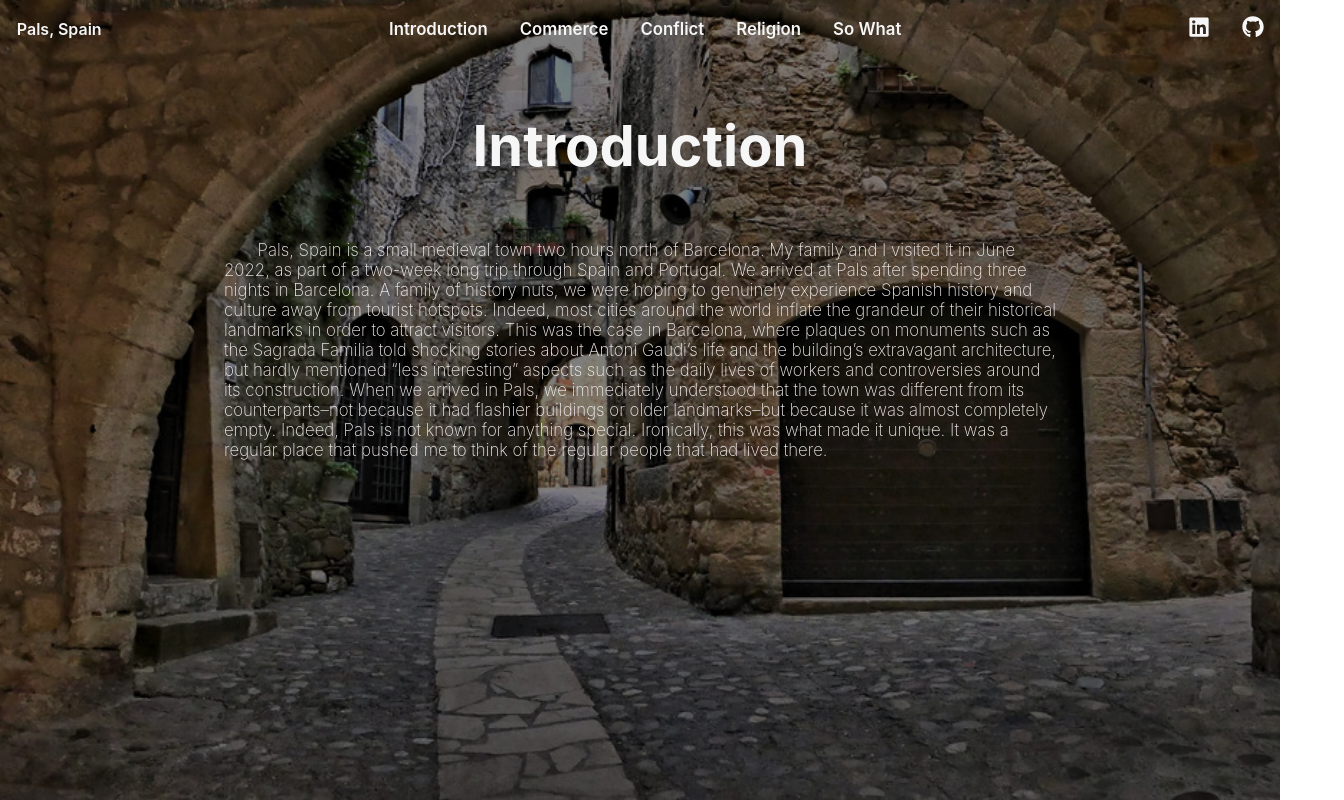
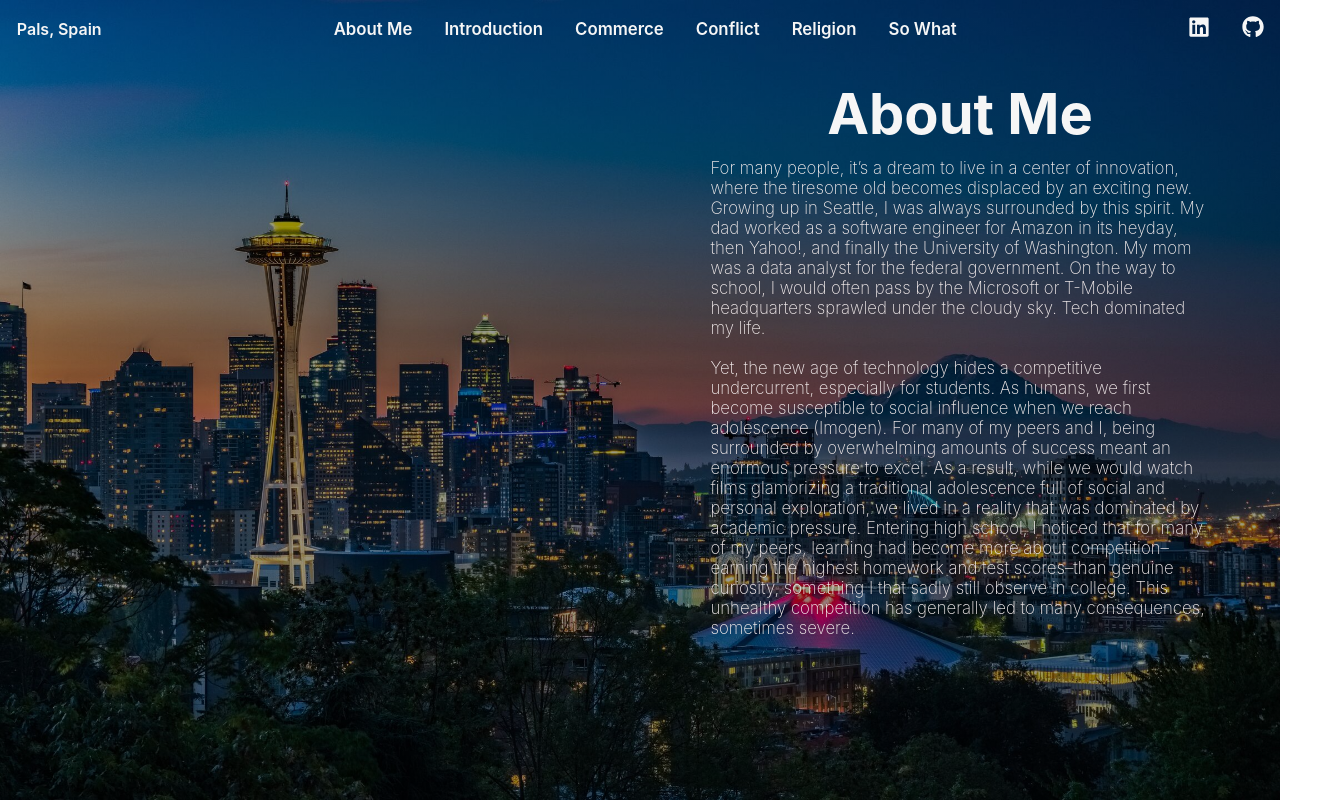
Before and after one commit to Skipppyyy/autogeography-react, a React (Create React App) app: page / in a window 1280 px wide. Shown: the top 800 px of the page, 1344 px wide, since content can reach past the window. Built offline with nearby package versions, Linux system fonts and the light colour scheme.

Commit message:
initial site done

```diff
--- a/src/App.js
+++ b/src/App.js
@@ -5,16 +5,20 @@ import Religion from './components/religion/Religion';
 import Commerce from './components/commerce/Commerce';
 import Conflict from './components/conflict/Conflict';
 import SoWhat from './components/sowhat/SoWhat';
+import Me from './components/misc/Me';
+import Bib from './components/misc/Bib';
 
 function App() {
   return (
     <div>
       <Navbar/>
+      <Me/>
       <Introduction/>
       <Commerce/>
       <Conflict/>
       <Religion/>
       <SoWhat/>
+      <Bib/>
     </div>
 
   );
--- /dev/null
+++ b/src/components/misc/Bib.jsx
@@ -0,0 +1,28 @@
+import React from 'react';
+import './bibstyles.css';
+
+export default function Bib() {
+    return (
+        <div className="bib">
+            <div className="container">
+                <div className="top">
+                    <h1>Works Cited</h1>
+                </div>
+
+                <div className="textbody">
+                    <h3>Davis, Robert C. “Counting European Slaves on the Barbary Coast.” Past & Present, no. 172, 2001, pp. 87–124.   </h3>
+                    <br></br>
+                    <h3>Hernando, Máximo Diago. “Cloth Trade in the Iberian Kingdoms during the Late Middle Ages.” Textiles of Medieval Iberia: Cloth and Clothing in a Multi-Cultural Context, edited by GALE R. OWEN-CROCKER et al., Boydell & Brewer, 2022, pp. 69–92. </h3>
+                    <br></br>
+                    <h3>Imogen Large, et al. "Developmental trajectory of social influence integration into perceptual decisions in children". Proceedings of the National Academy of Sciences 116. 7, 2019, pp. 2713-2722.</h3>
+                    <br></br>
+                    <h3>Mark, Joshua J. “The Medieval Church.” World History Encyclopedia, Https://Www.worldhistory.org#Organization, 4 July 2022, https://www.worldhistory.org/Medieval_Church/. Accessed 16 Nov. 2022.</h3>
+                    <br></br>
+                    <h3>“Medieval Villages: Pals.” CallCarlos, 6 May 2022, https://callcarlos.eu/2022/05/06/medieval-pals-costa-brava/. Accessed 10 Nov. 2022.</h3>
+                    <br></br>
+                    <h3>Smith, Caroline. ‘“You will receive so many stab wounds here”: the role of the cathedral chapter in the 1331 Girona Holy Week riot’. Journal of Medieval Iberian Studies 7.1, 2015, pp. 135–149. </h3>
+                </div>
+            </div>
+        </div>
+    );
+}
--- /dev/null
+++ b/src/components/misc/Me.jsx
@@ -0,0 +1,24 @@
+import React from 'react';
+import './mestyles.css';
+
+const Me = () => {
+    return (
+        <div name="me" className="me">
+            <div className="container">
+                <div className="top">
+                    <h1>About Me</h1>
+                </div>
+
+                <div className="textbox">
+                    <h3>For many people, it’s a dream to live in a center of innovation, where the tiresome old becomes displaced by an exciting new. Growing up in Seattle, I was always surrounded by this spirit. My dad worked as a software engineer for Amazon in its heyday, then Yahoo!, and finally the University of Washington. My mom was a data analyst for the federal government. On the way to school, I would often pass by the Microsoft or T-Mobile headquarters sprawled under the cloudy sky. Tech dominated my life. </h3>
+                    <p></p>
+                    <br></br>
+     <h3>Yet, the new age of technology hides a competitive undercurrent, especially for students. As humans, we first become susceptible to social influence when we reach adolescence (Imogen). For many of my peers and I, being surrounded by overwhelming amounts of success meant an enormous pressure to excel. As a result, while we would watch films glamorizing a traditional adolescence full of social and personal exploration, we lived in a reality that was dominated by academic pressure. Entering high school, I noticed that for many of my peers, learning had become more about competition–earning the highest homework and test scores–than genuine curiosity, something I that sadly still observe in college. This unhealthy competition has generally led to many consequences, sometimes severe.
+</h3>
+                </div>
+            </div>
+        </div>
+    )
+}
+
+export default Me;
--- /dev/null
+++ b/src/components/misc/bibstyles.css
@@ -0,0 +1,20 @@
+.bib {
+    display: flex;
+    width: 100%;
+    height: 100vh;
+    background-color: black;
+    justify-content: center;
+}
+
+.bib .container {
+    display: flex;
+    width: 70%;
+    flex-direction: column;
+    align-items: center;
+    gap: 40px;
+}
+
+.bib .top {
+    margin-top: 7rem;
+    color: #f6f6f6;
+}
--- /dev/null
+++ b/src/components/misc/mestyles.css
@@ -0,0 +1,21 @@
+.me {
+    width: 100%;
+    height: 100vh;
+    background: linear-gradient(rgba(0, 0, 0, 0.40), rgba(0, 0, 0, 0.40)), url('../../media/seattle.jpg') no-repeat center center/cover; /*sets background of element, center/cover is position and size*/
+}
+
+.me .container {
+    display: flex;
+    margin-left: 45%;
+    width: 60%;
+    height: 100vh;
+    display: flex;
+    flex-direction: column;
+    align-items: center; /*horizontal axis perpendicular to flex direction (cross axis), horiz location. justify-content aligns on main axis (item vert distance)*/
+    gap: 0.6em;
+}
+
+.me .top {
+    margin-top: 5rem;
+    color: #f6f6f6;
+}
--- a/src/components/navbar/Navbar.jsx
+++ b/src/components/navbar/Navbar.jsx
@@ -23,6 +23,7 @@ export default function Navbar() {
                 </div>
 
                 <ul className = {nav ? 'nav-menu active' : 'nav-menu'}>
+                    <li><a href = "/"><Link activeClass="active" to="me" spy={true} smooth={true} duration={500}>About Me</Link></a></li>
                     <li><a href = "/"><Link activeClass="active" to="intro" spy={true} smooth={true} duration={500}>Introduction</Link></a></li>
                     <li><a href = "/"><Link activeClass="active" to="commerce" spy={true} smooth={true} duration={500}>Commerce</Link></a></li>
                     <li><a href = "/"><Link activeClass="active" to="conflict" spy={true} smooth={true} duration={500}>Conflict</Link></a></li>
--- a/src/components/sowhat/sowhatstyles.css
+++ b/src/components/sowhat/sowhatstyles.css
@@ -1,10 +1,7 @@
 .sowhat {
     width: 100%;
     height: 100vh;
-    background: linear-gradient(rgba(0, 0, 0, 0.40), rgba(0, 0, 0, 0.40)), url('../../media/palsmatters.jpg') no-repeat center center/cover; /*sets background of element, center/cover is position and size*/
-    background-size: cover;
-    background-position-y: -700px;
-    background-position-x: ;
+    background: linear-gradient(rgba(0, 0, 0, 0.5), rgba(0, 0, 0, 0.5)), url('../../media/palsmatters.jpg') no-repeat center center/cover; /*sets background of element, center/cover is position and size*/
 }
 
 .sowhat .container {
--- a/src/index.css
+++ b/src/index.css
@@ -69,3 +69,11 @@ h3 {
 .btn-dark:hover {
   background: rgba(0, 0, 0, 0.7);
 }
+
+@media screen and (max-width: 940px) {
+  h3 {
+    font-size: 0.8rem;
+    color: #f2ebeb;
+    font-weight: 100;
+  }
+}
```
Also changed, not shown: src/media/seattle.jpg (added).
